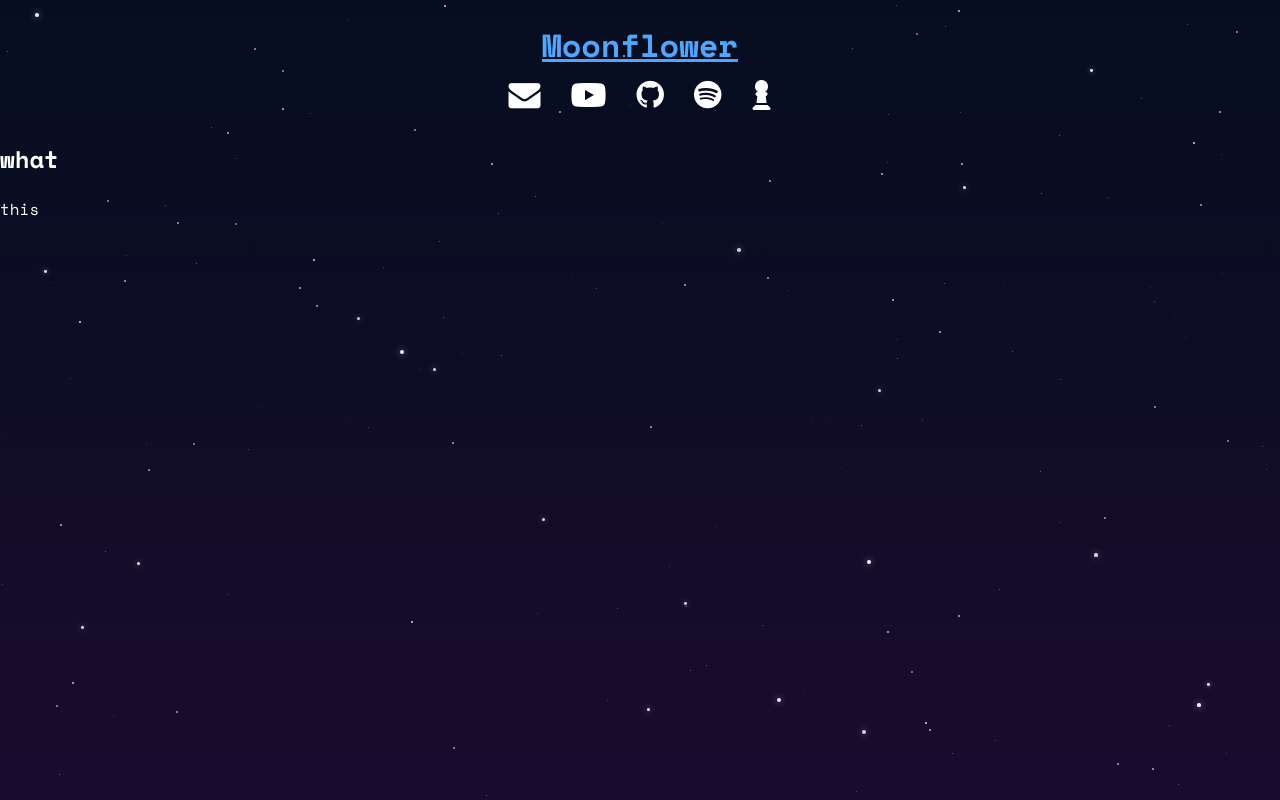
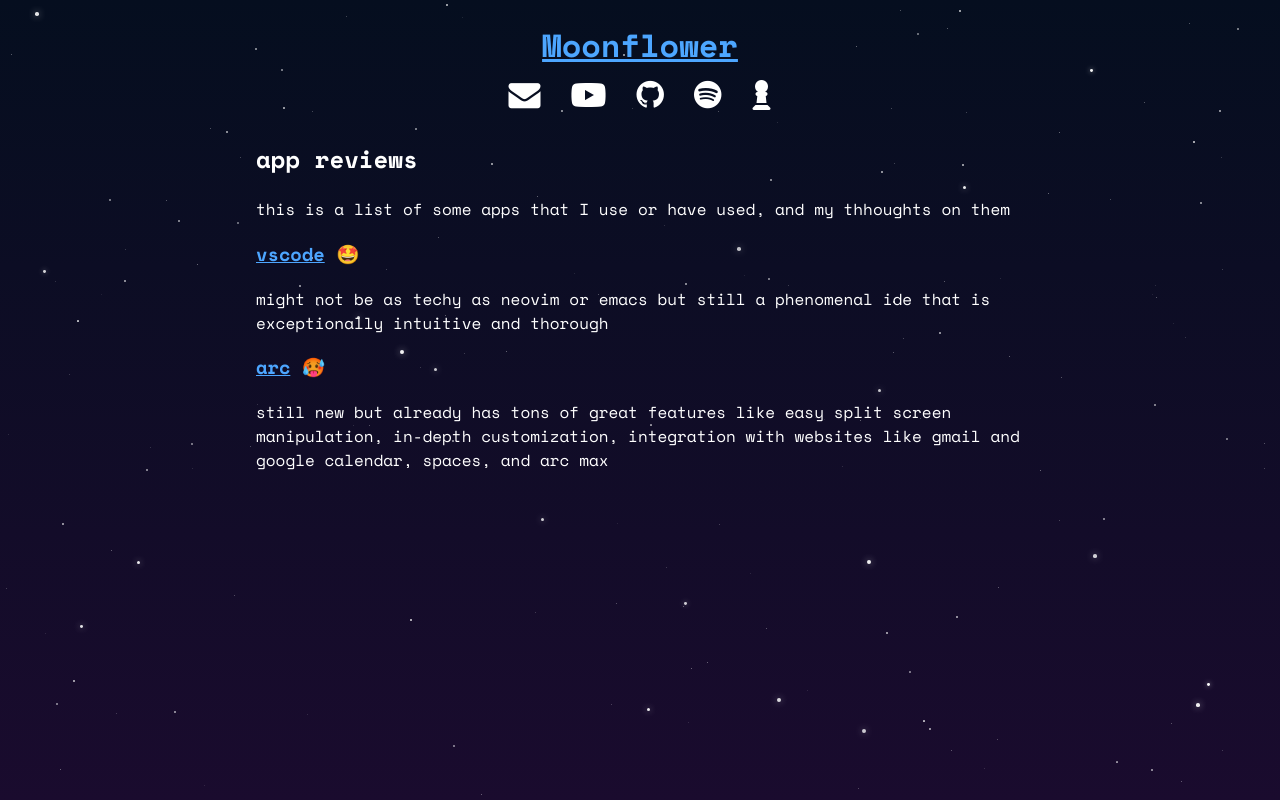
Before and after one commit to Moonflower2022/personal-website, a SvelteKit app: page /app_reviews in a window 1280 px wide. Built offline with nearby package versions, Linux system fonts and the light colour scheme.

Commit message:
add a couple of apps to the app reviews
increase image size on main page

```diff
--- a/src/routes/+page.svelte
+++ b/src/routes/+page.svelte
@@ -88,8 +88,8 @@
     }
 
     .hover-image {
-        max-width: 80%;
-        max-height: 80%;
+        max-width: 95%;
+        max-height: 95%;
         border-radius: 8px;
         opacity: 0;
         position: absolute;
--- a/src/routes/app_reviews/+page.svelte
+++ b/src/routes/app_reviews/+page.svelte
@@ -7,12 +7,23 @@
 
 <Header />
 <main>
-    <section class="section">
-        <h2>what</h2>
-        <p>this</p>
-    </section>
+    <div class="column">
+        <section class="section">
+            <h2>app reviews</h2>
+            <p>this is a list of some apps that I use or have used, and my thhoughts on them </p>
+        </section>
+        <h3><a href="https://code.visualstudio.com/" target="_blank">vscode</a> 🤩</h3>
+        <p>might not be as techy as neovim or emacs but still a phenomenal ide that is exceptionally intuitive and thorough </p>
+        <h3><a href="https://arc.net" target="_blank">arc</a> 🥵</h3>
+        <p>still new but already has tons of great features like easy split screen manipulation, in-depth customization, integration with websites like gmail and google calendar, spaces, and arc max</p>
+    </div>
 </main>
 </StarBackground>
 
 <style>
+    .column {
+        justify-content: space-between;
+        margin: auto;
+        width: 60%;
+    }
 </style>
```
